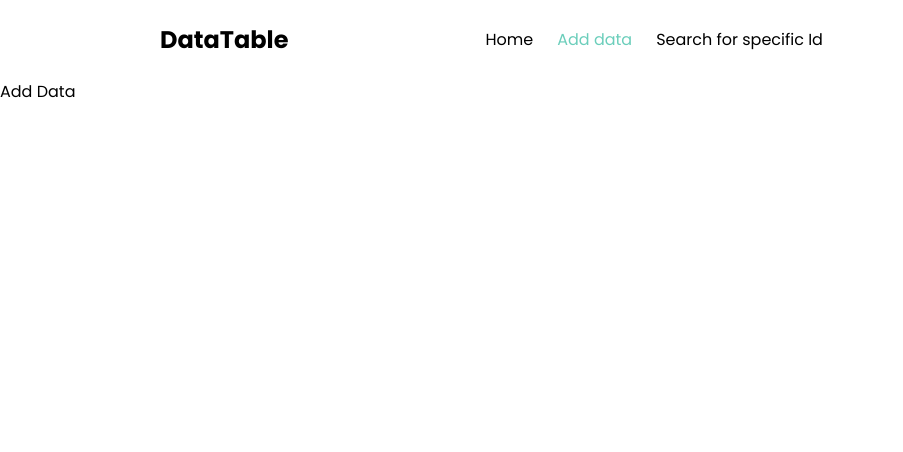
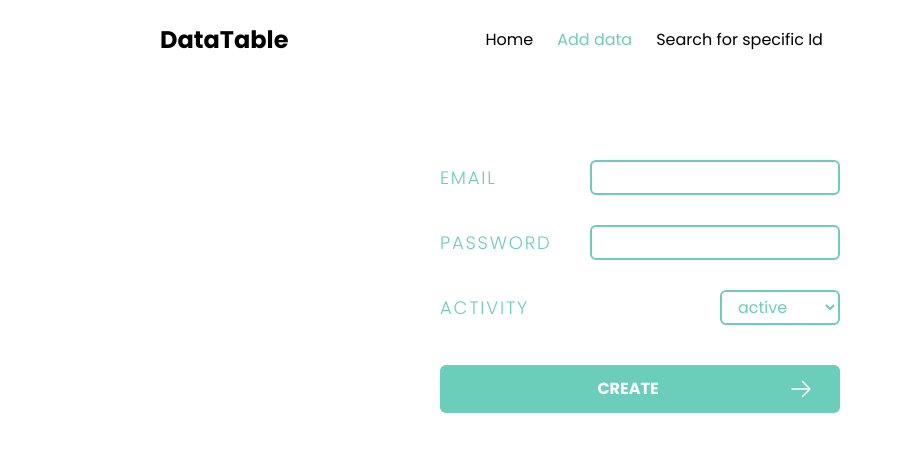
Before and after one commit to Arkadina/next12-data-table, a Next.js app: page /addData in a window 1280 px wide. Shown: the top 452 px of the page, without its empty margins (0-903 px from the left). Built offline with nearby package versions, Linux system fonts and the light colour scheme.

Commit message:
feat: addData page + font-style linked in Head

```diff
--- a/pages/_document.js
+++ b/pages/_document.js
@@ -1,10 +1,20 @@
 import { Html, Head, Main, NextScript } from "next/document";
-
 
 export default function Document() {
     return (
         <Html>
-            <Head />
+            <Head>
+                <link rel="preconnect" href="https://fonts.googleapis.com" />
+                <link
+                    rel="preconnect"
+                    href="https://fonts.gstatic.com"
+                    crossOrigin=""
+                />
+                <link
+                    href="https://fonts.googleapis.com/css2?family=Poppins:ital,wght@0,100;0,200;0,300;0,400;0,500;0,600;0,700;0,800;0,900;1,100;1,200;1,300;1,400;1,500;1,600;1,700;1,800;1,900&display=swap"
+                    rel="stylesheet"
+                />
+            </Head>
             <body>
                 <Main />
                 <NextScript />
--- a/pages/addData.js
+++ b/pages/addData.js
@@ -1,9 +1,51 @@
+import { useState } from "react";
+import { ArrowRightIcon } from "@heroicons/react/24/outline";
+
 import Layout from "@/components/Layout";
 
 const AddData = () => {
+    const [optionState, setOptionState] = useState("active");
+
     return (
         <Layout>
-            <p>Add Data</p>
+            <form className="flex flex-col justify-center items-center w-full mt-20">
+                <div className="flex items-center justify-between w-[400px] ">
+                    <span className="text-primary tracking-widest text-left font-light text-lg">
+                        EMAIL
+                    </span>
+                    <input
+                        type="email"
+                        className="w-[250px] outline-none px-2 text-[12px] rounded-md border-2 border-primary h-[35px] "
+                    />
+                </div>
+                <div className="flex items-center justify-between w-[400px] mt-[30px]">
+                    <span className="text-primary tracking-widest text-left font-light text-lg">
+                        PASSWORD
+                    </span>{" "}
+                    <input
+                        type="password"
+                        className="w-[250px] outline-none px-2 text-[12px] rounded-md border-2 border-primary h-[35px]"
+                    />
+                </div>
+                <div className="flex items-center justify-between w-[400px] mt-[30px]">
+                    <span className="text-primary tracking-widest text-left font-light text-lg">
+                        ACTIVITY
+                    </span>
+                    <select
+                        defaultValue={optionState}
+                        className="flex items-center rounded-md border-2 border-primary bg-transparent text-primary px-3 h-[35px] w-[120px] justify-center"
+                    >
+                        <option value="active" className="text-black">
+                            active
+                        </option>
+                        <option value="inactive">inactive</option>
+                    </select>
+                </div>
+                <button className="flex cursor-pointer w-[400px] bg-primary text-white font-bold py-3 items-center justify-center rounded-md mt-[40px] hover:opacity-80">
+                    CREATE{" "}
+                    <ArrowRightIcon className="h-6 w-6 relative left-[130px] " />
+                </button>
+            </form>
         </Layout>
     );
 };
--- a/pages/index.js
+++ b/pages/index.js
@@ -1,5 +1,6 @@
 import Layout from "@/components/Layout";
 import ButtonActive from "@/components/widgets/ButtonActive";
+import Head from "next/head";
 
 const Index = () => {
     return (
--- a/styles/global.css
+++ b/styles/global.css
@@ -6,4 +6,5 @@
     padding: 0;
     margin: 0;
     box-sizing: border-box;
+    font-family: "Poppins", sans-serif;
 }
```
Also changed, not shown: package.json (+4 -5 lines).
